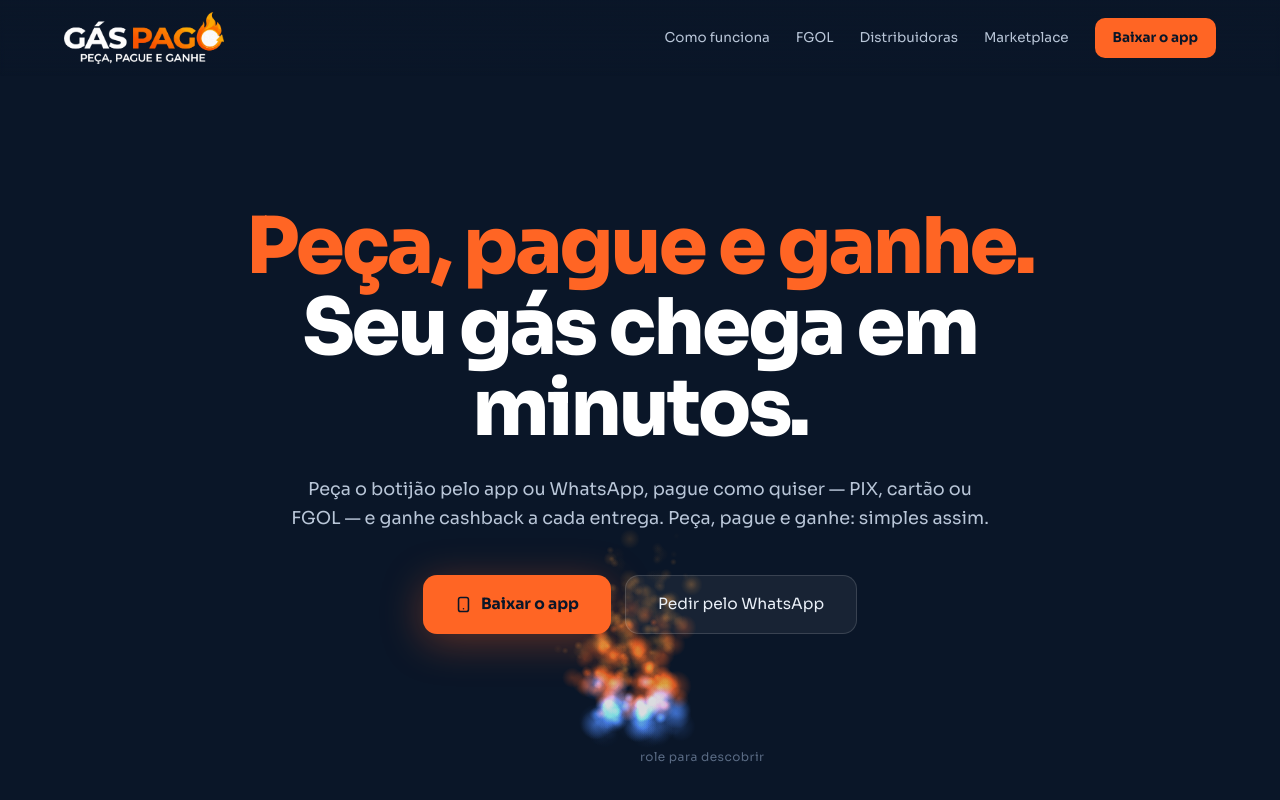
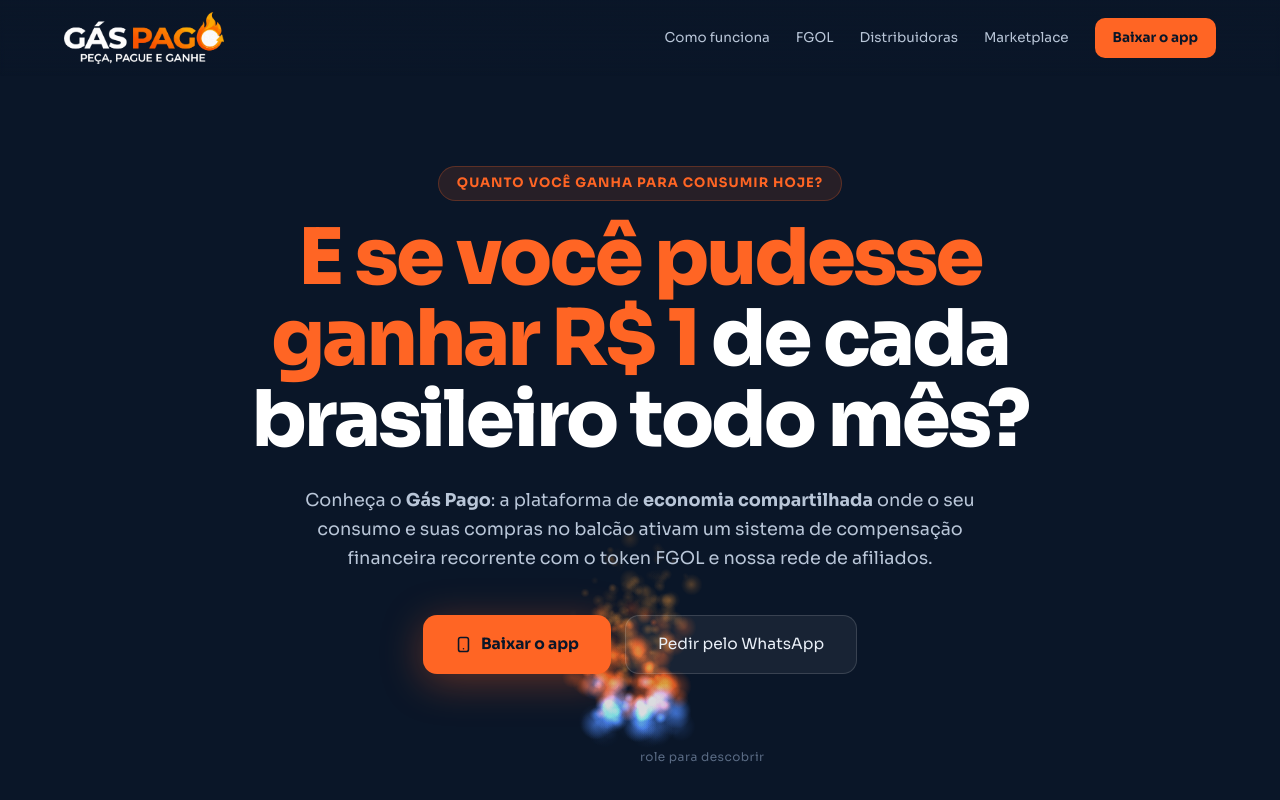
Before and after one commit to goldofir/gaspago, a Next.js app in the folder gaspago-web/: page / in a window 1280 px wide. Shown: the top 800 px of the page. Built offline with nearby package versions, Linux system fonts and the light colour scheme; no server answers.

Commit message:
feat: restore corporate SEO description and add marketing hooks into Landing Page Hero section

```diff
--- a/gaspago-web/app/_LandingPage.tsx
+++ b/gaspago-web/app/_LandingPage.tsx
@@ -353,11 +353,16 @@
       <section className="hero">
         <FlameCanvas />
         <div className="hero-inner">
-          <h1><span className="pay">Peça, pague e ganhe.</span><br />Seu gás chega em minutos.</h1>
+          <div style={{ marginBottom: 16, display: 'inline-flex', flexDirection: 'column', gap: 6, alignItems: 'center' }}>
+            <span style={{ fontSize: 13, fontWeight: 700, textTransform: 'uppercase', letterSpacing: '0.08em', color: 'var(--flame)', background: 'rgba(255,101,36,0.12)', padding: '6px 18px', borderRadius: 20, border: '1px solid rgba(255,101,36,0.25)' }}>
+              Quanto você ganha para consumir hoje?
+            </span>
+          </div>
+          <h1><span className="pay">E se você pudesse ganhar R$ 1</span> de cada brasileiro todo mês?</h1>
           <p className="hero-sub">
-            Peça o botijão pelo app ou WhatsApp, pague como quiser — PIX, cartão ou FGOL —
-            e ganhe cashback a cada entrega. Peça, pague e ganhe: simples assim.
+            Conheça o <strong>Gás Pago</strong>: a plataforma de <strong>economia compartilhada</strong> onde o seu consumo e suas compras no balcão ativam um sistema de compensação financeira recorrente com o token FGOL e nossa rede de afiliados.
           </p>
+
           <div className="hero-ctas">
             <a className="btn-primary" href="#baixar">
               <svg width="17" height="17" viewBox="0 0 24 24" fill="none" stroke="currentColor" strokeWidth="2.2" strokeLinecap="round" strokeLinejoin="round"><rect x="5" y="2" width="14" height="20" rx="3"/><path d="M12 18h.01"/></svg>
--- a/gaspago-web/app/layout.tsx
+++ b/gaspago-web/app/layout.tsx
@@ -4,7 +4,8 @@
 
 const SITE_NAME = 'Gás Pago'
 const DEFAULT_DESCRIPTION =
-  'Quanto você ganha para consumir hoje? E se pudesse ganhar R$ 1 de cada brasileiro todo mês? Conheça o Gás Pago: plataforma de economia compartilhada e sistema de compensação com token FGOL e rede de afiliados.'
+  'A plataforma de economia compartilhada que transforma seu consumo diário em retorno financeiro. Ganhe comissões acumulativas com o token FGOL e potencialize seus rendimentos com nossa rede de afiliados.'
+
 
 
 export const viewport: Viewport = {
--- a/gaspago-web/app/page.tsx
+++ b/gaspago-web/app/page.tsx
@@ -5,12 +5,12 @@
 
 export const metadata: Metadata = {
   title: 'Gás Pago - Plataforma de Economia Compartilhada & Sistema de Compensação',
-  description: 'Quanto você ganha para consumir hoje? Você já pensou se pudesse ganhar 1 real de cada brasileiro todo mês? Conheça a plataforma de economia compartilhada do Gás Pago com token FGOL e rede de afiliados.',
-  keywords: ['economia compartilhada','quanto você ganha para consumir hoje','ganhar 1 real de cada brasileiro','sistema de compensação','token FGOL','rede de afiliados','consumo inteligente','gás pago'],
+  description: 'A plataforma de economia compartilhada que transforma seu consumo diário em retorno financeiro. Ganhe comissões acumulativas com o token FGOL e potencialize seus rendimentos com nossa rede de afiliados.',
+  keywords: ['economia compartilhada','sistema de compensação','token FGOL','rede de afiliados','consumo inteligente','fidelidade no balcão','plataforma de recompensas','gás pago'],
   alternates: { canonical: SITE_URL, languages: { 'pt-BR': SITE_URL } },
   openGraph: {
     title: 'Gás Pago - Plataforma de Economia Compartilhada & Sistema de Compensação',
-    description: 'Quanto você ganha para consumir hoje? E se pudesse ganhar R$ 1 de cada brasileiro todo mês? Transforme seu consumo em retorno financeiro.',
+    description: 'A plataforma de economia compartilhada que transforma seu consumo diário em retorno financeiro. Ganhe comissões acumulativas com o token FGOL e potencialize seus rendimentos com nossa rede de afiliados.',
     url: SITE_URL,
     type: 'website',
     locale: 'pt_BR',
@@ -19,7 +19,7 @@
   twitter: {
     card: 'summary_large_image',
     title: 'Gás Pago - Plataforma de Economia Compartilhada & Sistema de Compensação',
-    description: 'Quanto você ganha para consumir hoje? E se pudesse ganhar R$ 1 de cada brasileiro todo mês? Transforme seu consumo em retorno financeiro.',
+    description: 'A plataforma de economia compartilhada que transforma seu consumo diário em retorno financeiro. Ganhe comissões acumulativas com o token FGOL e potencialize seus rendimentos com nossa rede de afiliados.',
     images: ['/og-image.png'],
   },
 }
```
